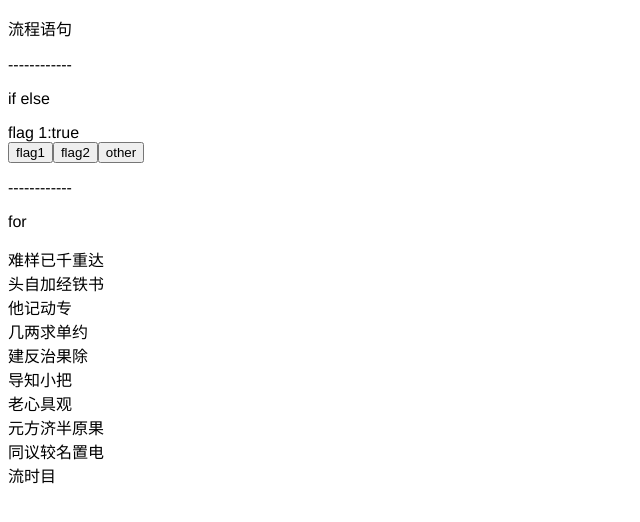
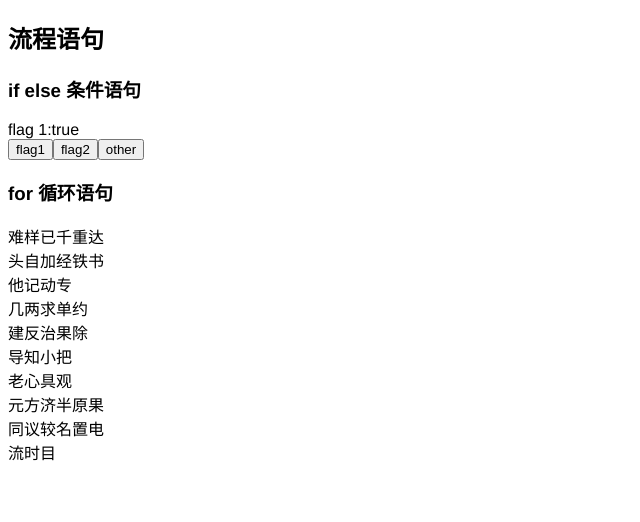
Before and after one commit to zhyafe/vue-cli, a Vue app: page / in a window 1280 px wide. Shown: the top 522 px of the page, without its empty margins (0-640 px from the left). Built offline with nearby package versions, Linux system fonts and the light colour scheme.

Commit message:
feat:流程语句

```diff
--- a/src/statement/For.vue
+++ b/src/statement/For.vue
@@ -1,6 +1,6 @@
 <template>
   <div>
-    <p>for</p>
+    <h3>for 循环语句</h3>
     <div v-for="item in data" v-bind:key="item.id" v-on:click="onClickItem">
       {{ item.name }}
     </div>
--- a/src/statement/IfElse.vue
+++ b/src/statement/IfElse.vue
@@ -1,6 +1,6 @@
 <template>
   <div>
-    <p>if else</p>
+    <h3>if else 条件语句</h3>
     <div v-if="flag == 1">flag 1:{{ flag }}</div>
     <div v-else-if="flag == 2">flag 2:{{ flag }}</div>
     <div v-else>flag other:{{ flag }}</div>
--- a/src/statement/Index.vue
+++ b/src/statement/Index.vue
@@ -1,9 +1,7 @@
 <template>
   <div>
-    <p>流程语句</p>
-    <p>------------</p>
+    <h2>流程语句</h2>
     <IfElse />
-    <p>------------</p>
     <For />
   </div>
 </template>
```
